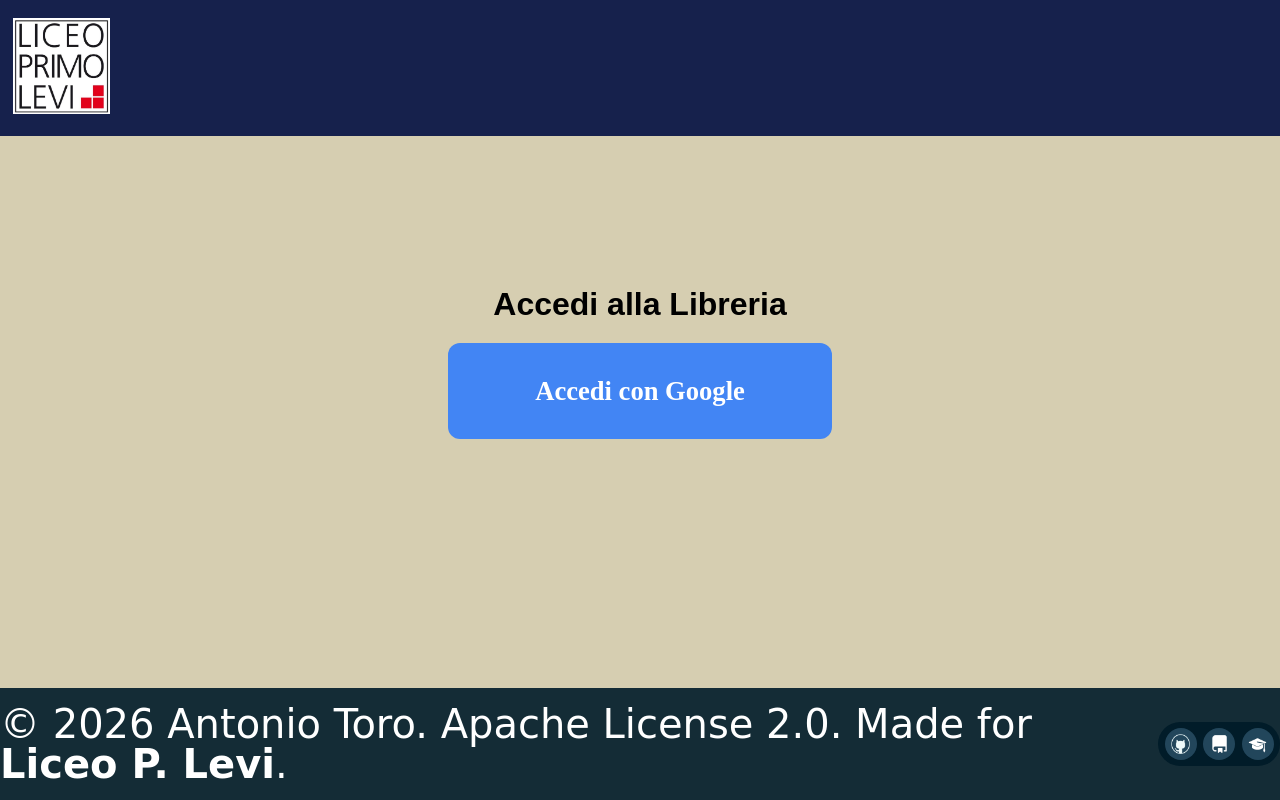
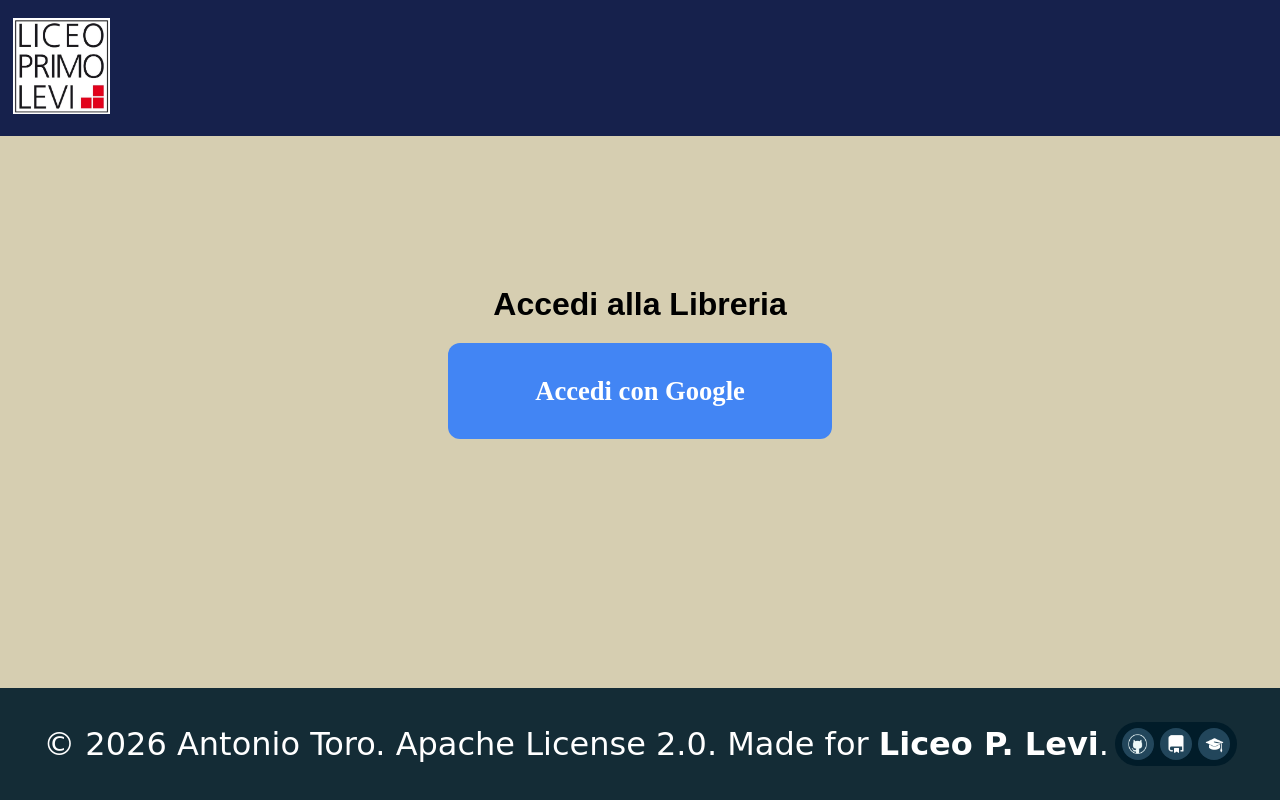
Before and after one commit to StraReal/levilibrary, a plain HTML site: page frontend/login.html in a window 1280 px wide. Drawn offline with Linux system fonts and the light colour scheme; a web font is replaced by a local one.

```diff
--- a/frontend/static/css/main.css
+++ b/frontend/static/css/main.css
@@ -84,7 +84,7 @@
   margin: 0;
   color: #ffffff;
   font-family: 'Iceland', cursive;
-  font-size: 40px;
+  font-size: clamp(2.5vw, 4vh, 40px);
   line-height: 1;
 }
 
```
